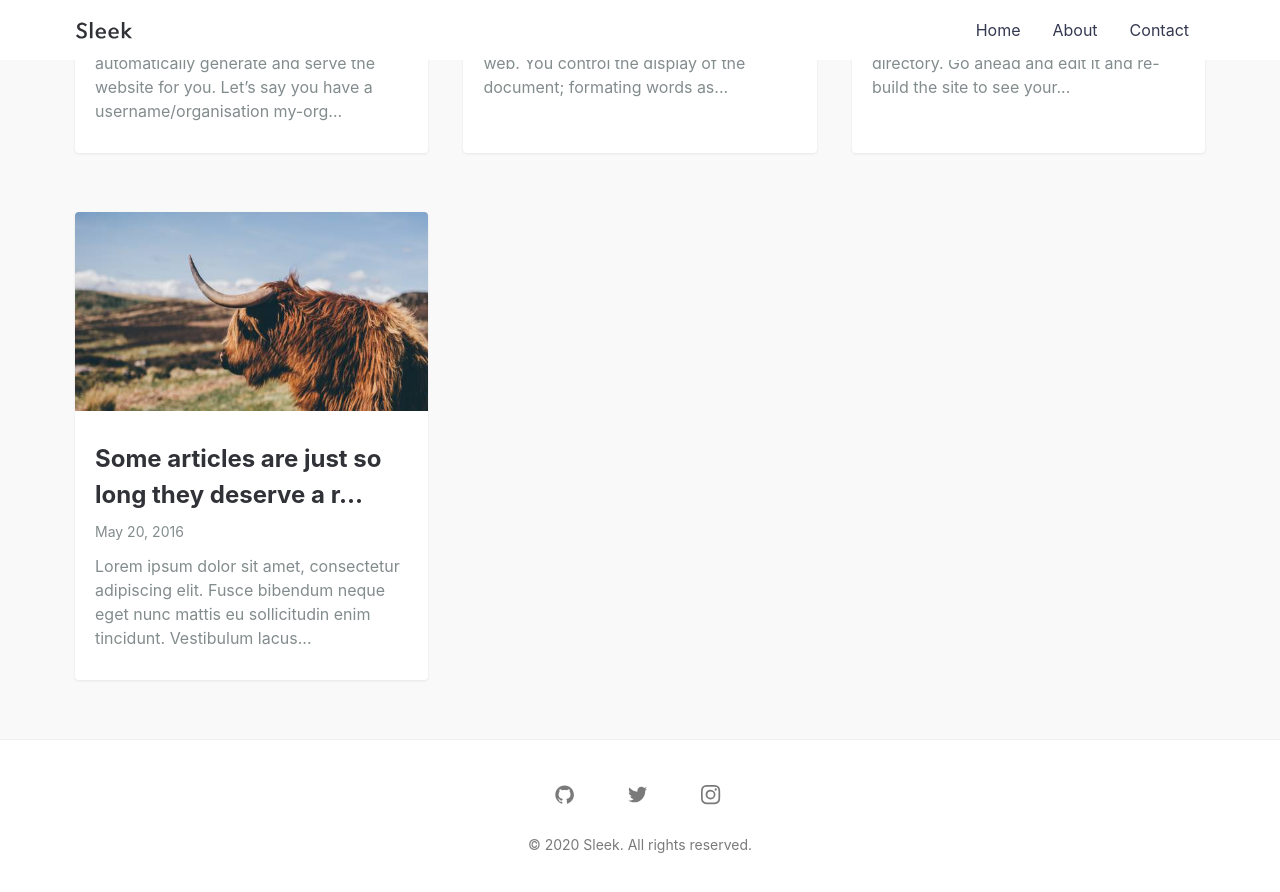
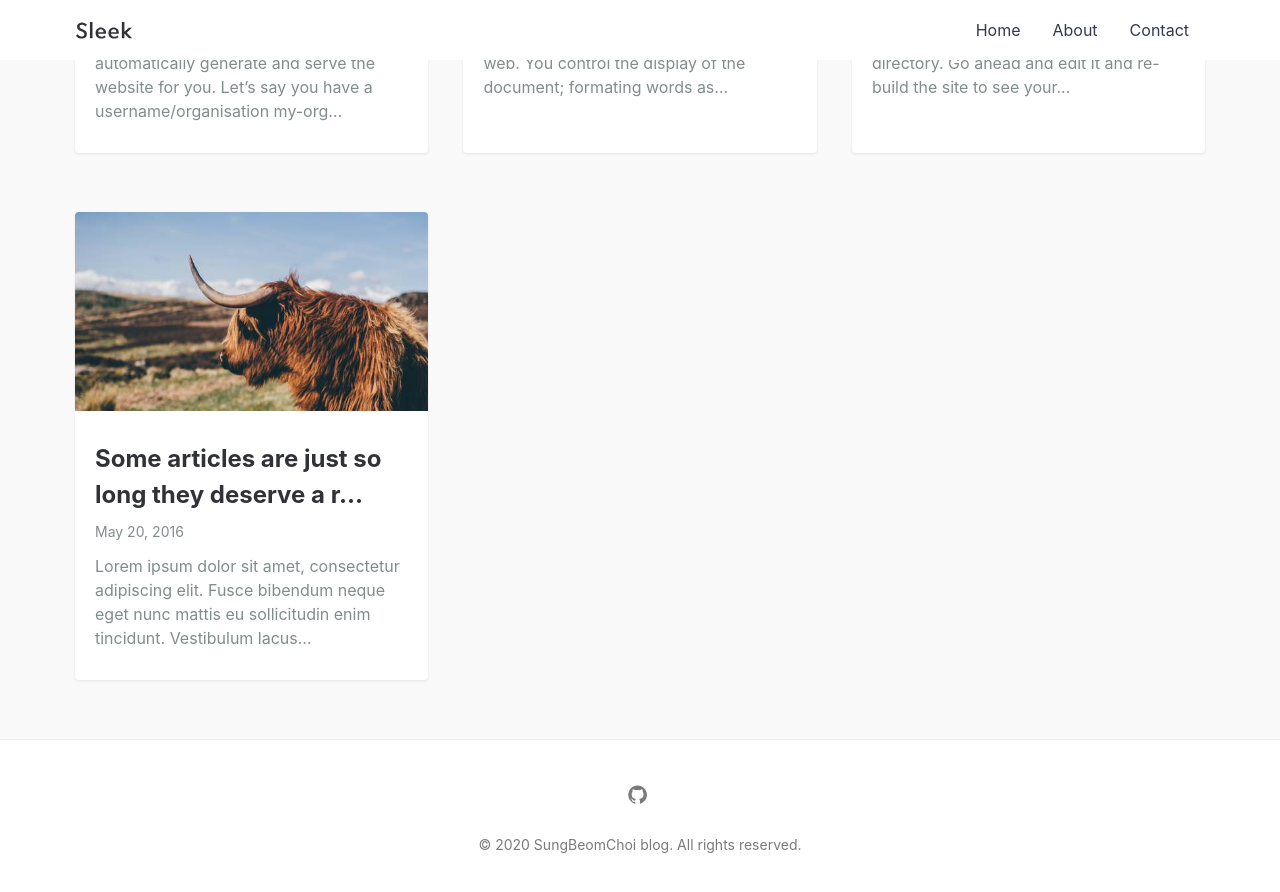
Before and after one commit to SUNGBEOMCHOI/SungBeomChoi.github.io, a Jekyll site: the page built from index.md, in a window 1280 px wide and 900 px high, scrolled down 935 px. Shown: the top 892 px of the window. Built offline with Jekyll 4.4.1, drawn with Linux system fonts in a browser that asks for light colours; some of the changed lines change nothing that is shown.

Commit message:
Update _config.yml

```diff
--- a/_config.yml
+++ b/_config.yml
@@ -1,27 +1,10 @@
-title: Sleek # your site title
-author: GitHub User
-email: your-email@domain.com # email for form submission, you also have to change it in _js/scripts.js
-description: > # this means to ignore newlines until "baseurl:"
-  Write an awesome description for your new site here. You can edit this
-  line in _config.yml. It will appear in your document head meta (for
-  Google search results) and in your feed.xml site description.
+title: SungBeomChoi blog # your site title
+author: SungBeomChoi
+email: choisb3631@neubility.co.kr # email for form submission, you also have to change it in _js/scripts.js
+description: 강화학습 + 뉴럴넷을 공부하는 학생입니다.
 baseurl: "" # the subpath of your site, e.g. /blog
 url: "https://https://sungbeomchoi.github.io/" # the base hostname & protocol for your site, e.g. http://example.com
-twitter_username: jan_czizikow # replace with your_twitter_username or comment to remove link from footer
-github_username:  janczizikow # replace with your_github_username or comment to remove link from footer
-instagram_username: shanlongjj # replace with your_instagram_username or comment to remove link from footer
-social:
-  name: Your Name
-  links:
-    - https://twitter.com/BenBalter
-    - https://www.facebook.com/ben.balter
-    - https://www.linkedin.com/in/BenBalter
-    - https://plus.google.com/+BenBalter
-    - https://github.com/benbalter
-    - https://keybase.io/benbalter
-
-disqus:
-  shortname: janczizikow # to enable comments replace with your_disqus_shortname
+github_username:  SUNGBEOMCHOI # replace with your_github_username or comment to remove link from footer
 
 # Build settings
 markdown: kramdown
```
